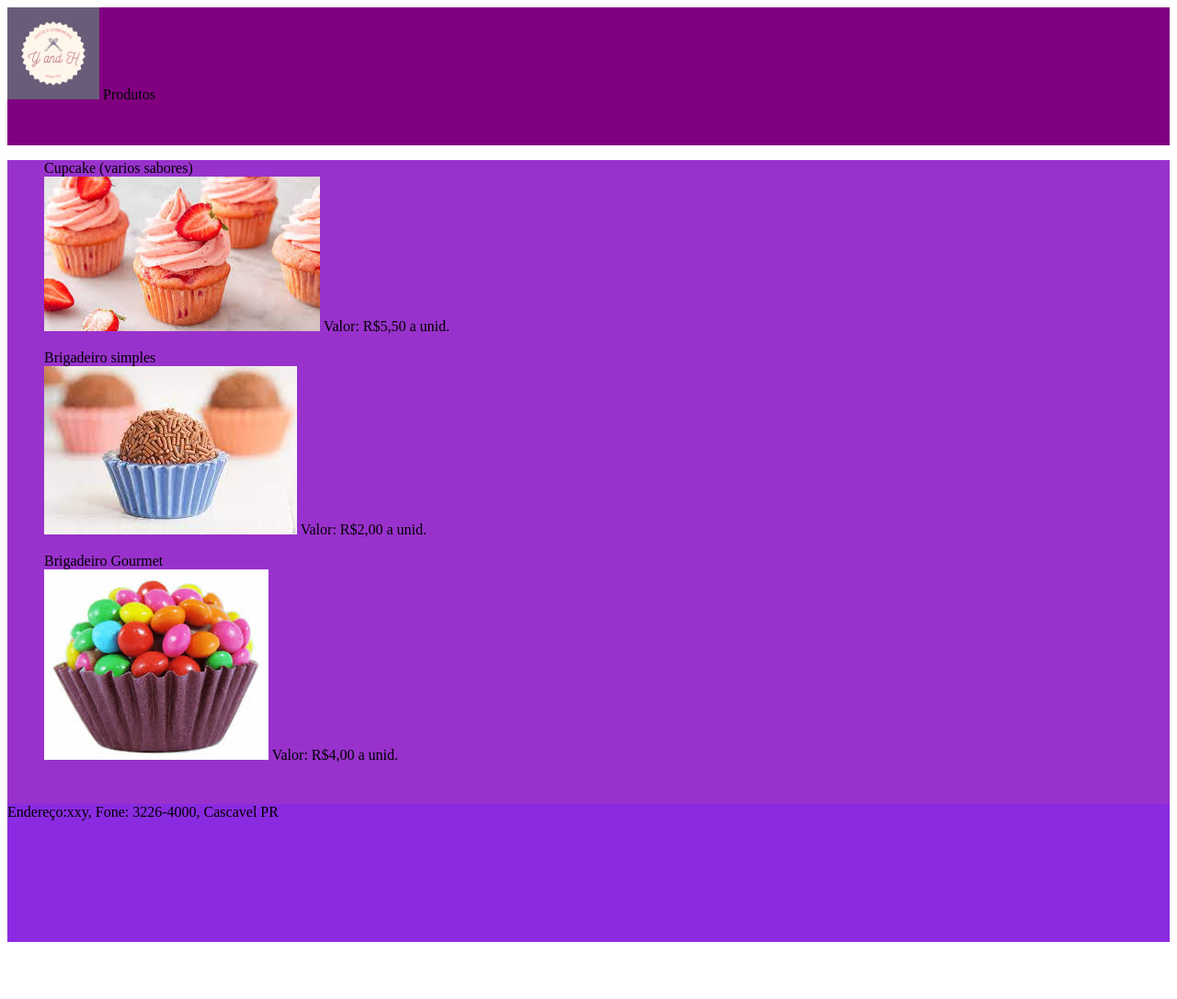
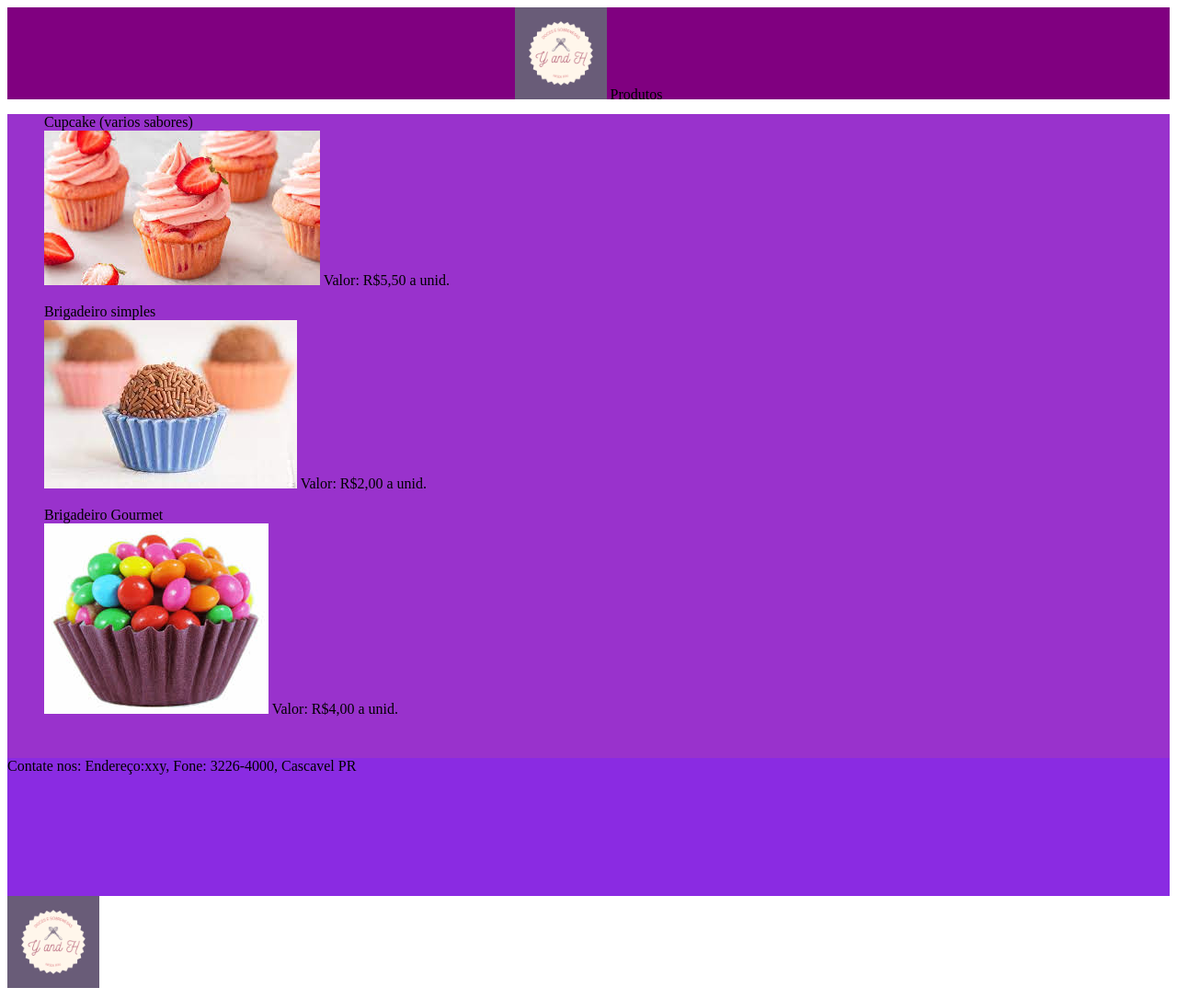
Before and after one commit to rodrigo081/rodrigofernandez, a plain HTML site: page confeitariaprodutos.html in a window 1280 px wide. Shown: the whole page at 92% size. Before the commit the page ends 1032 px from the top, so only its background shows below. Drawn offline with Linux system fonts and the light colour scheme.

Commit message:
Add files via upload

```diff
--- a/confeitariaprodutos.html
+++ b/confeitariaprodutos.html
@@ -4,11 +4,15 @@
         <title> Produtos </title>
         <meta charset="UTF-8">
         <link rel="stylesheet" type="text/css" href="estiloprodutos.css">
+        <link rel="stylesheet" type="text/css" href="reset.css">
     </head>
     <body>
         <div class="cabeçalho">
+            <center>
             <img src="yandh.png" width="100px" height="100px">
+            <title> Y and H Confeitaria </title>
             Produtos
+        </center>
         </div>
         <div class="conteudo">
             <title> Produtos </title>
@@ -27,7 +31,8 @@
 
 
         </div>
-        <div class="rodape"> Endereço:xxy, Fone: 3226-4000, Cascavel PR</div>
+        <div class="rodape"> Contate nos: Endereço:xxy, Fone: 3226-4000, Cascavel PR</div>
+        <img src="yandh.png" alt="logo" width="100px" height="100px">
     </body>
     </head>
 </html>
--- a/estiloprodutos.css
+++ b/estiloprodutos.css
@@ -1,7 +1,8 @@
+
 .cabeçalho{
     background-color: purple;
     width: auto;
-    height: 150px;
+    height: 100px;
 
 }
 .conteudo{
```
